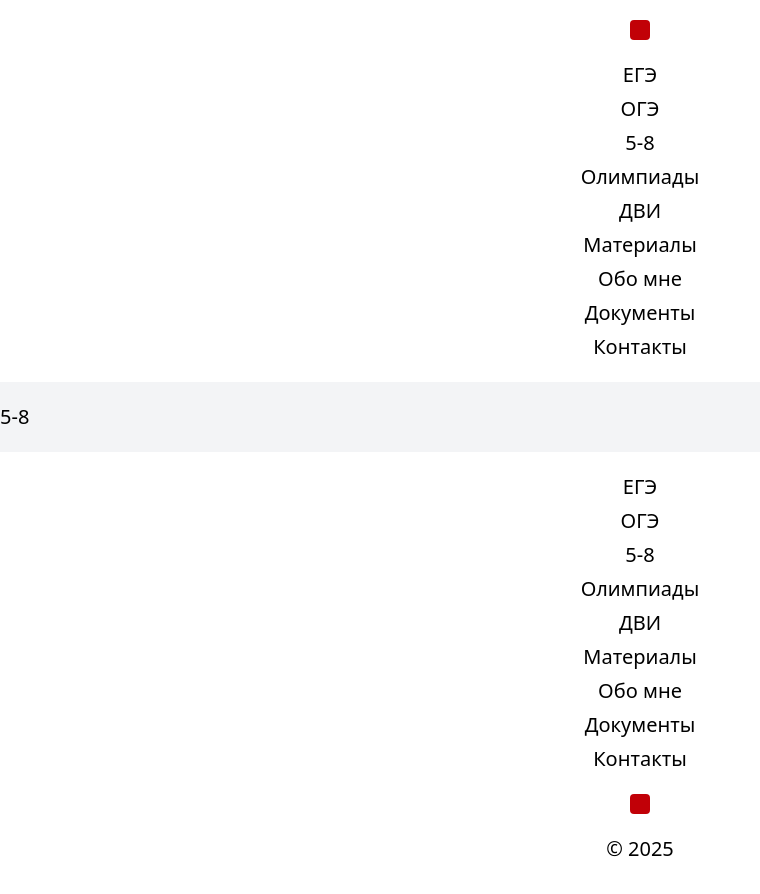
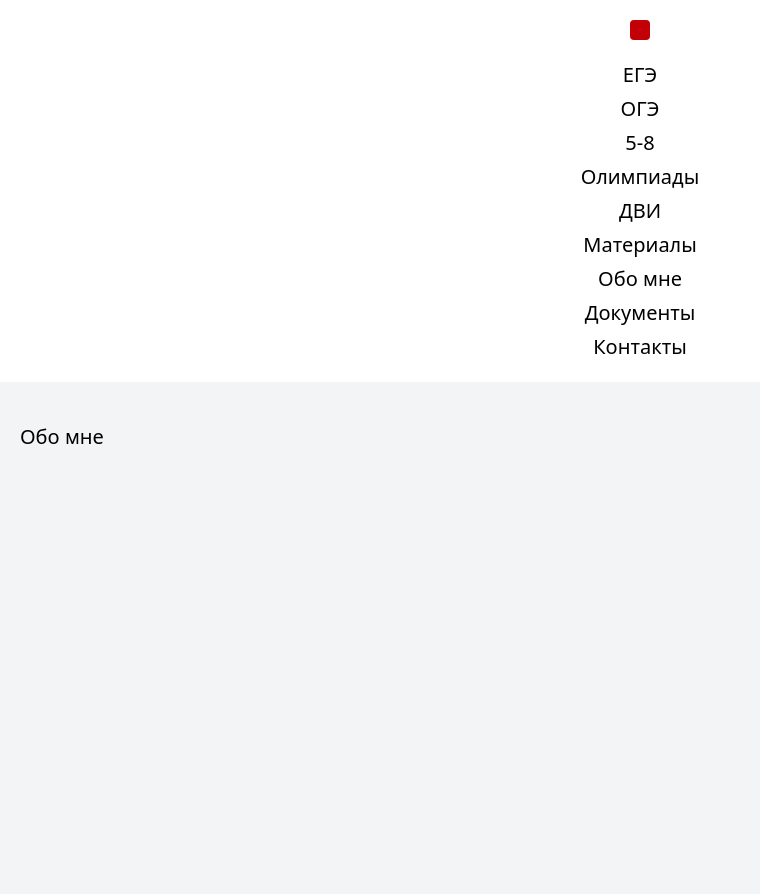
Before and after one commit to szatolokinweb/math-landing, a Next.js app: page / in a window 1280 px wide. Shown: the top 894 px of the page, without its empty margins (0-760 px from the left). Built offline with nearby package versions, Linux system fonts and the light colour scheme.

Commit message:
Обновление

```diff
--- a/src/app/page.tsx
+++ b/src/app/page.tsx
@@ -1,3 +1,11 @@
+import { About } from "@/components/About";
+import { Contacts } from "@/components/Contacts";
+
 export default function Home() {
-  return <div>5-8</div>;
+  return (
+    <div>
+      <About />
+      <Contacts />
+    </div>
+  );
 }
--- /dev/null
+++ b/src/components/About.tsx
@@ -0,0 +1,5 @@
+export const About: React.FC = () => (
+  <div id="about" className="p-5 h-screen">
+    Обо мне
+  </div>
+);
--- /dev/null
+++ b/src/components/Contacts.tsx
@@ -0,0 +1,5 @@
+export const Contacts: React.FC = () => (
+  <div id="contacts" className="p-5 h-screen">
+    Контакты
+  </div>
+);
```
